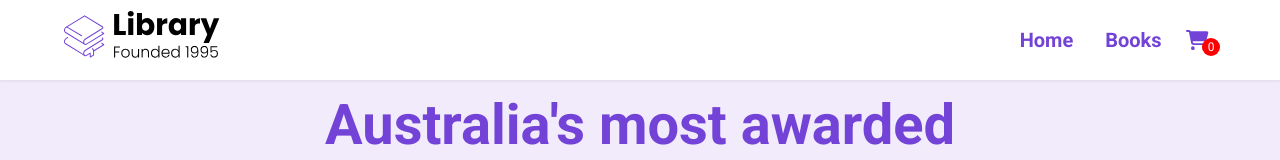
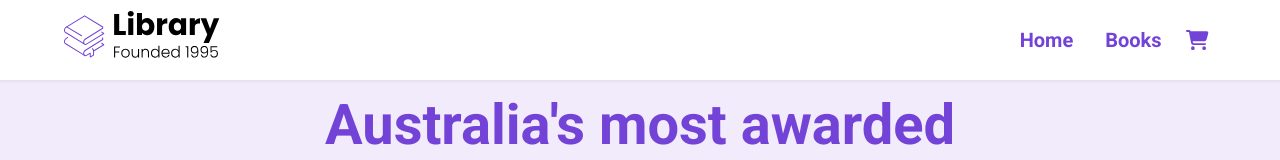
Before and after one commit to Molberda/library-react, a React (Create React App) app: page / in a window 1280 px wide. Shown: the top 160 px of the page. Built offline with nearby package versions, Linux system fonts and the light colour scheme.

Commit message:
added a condition to renderize the cart counter, if the number is greater than 0 render, otherwise render just the cart icon

```diff
--- a/src/components/Nav.jsx
+++ b/src/components/Nav.jsx
@@ -35,7 +35,7 @@
             <Link to="/cart" className="nav__link">
                 <FontAwesomeIcon icon="shopping-cart" />
             </Link>
-            <span className="cart__length">{numberOfItems}</span>
+            {numberOfItems > 0 && <span className="cart__length">{numberOfItems}</span>}
           </li>
         </ul>
         <div className="menu__backdrop">
```
